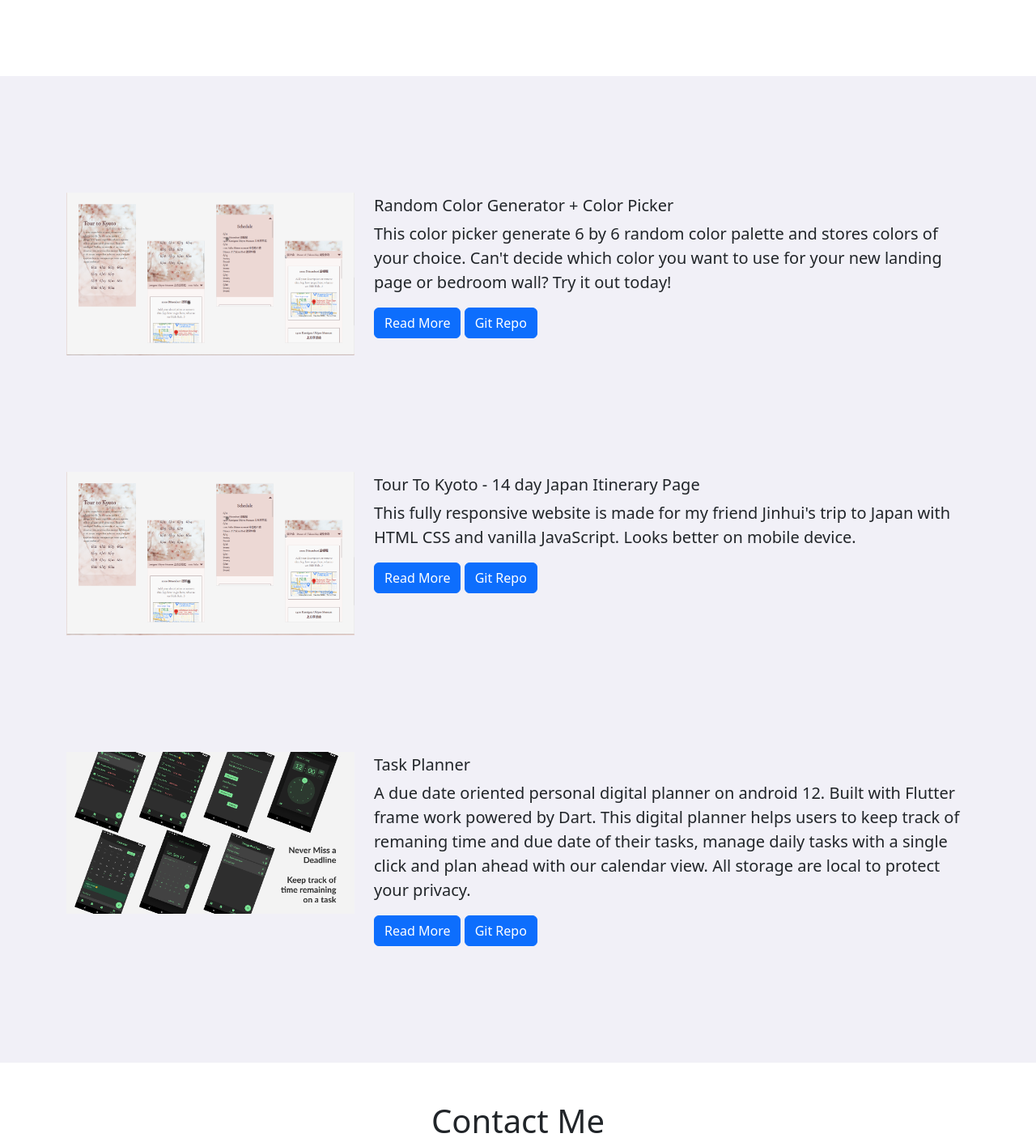
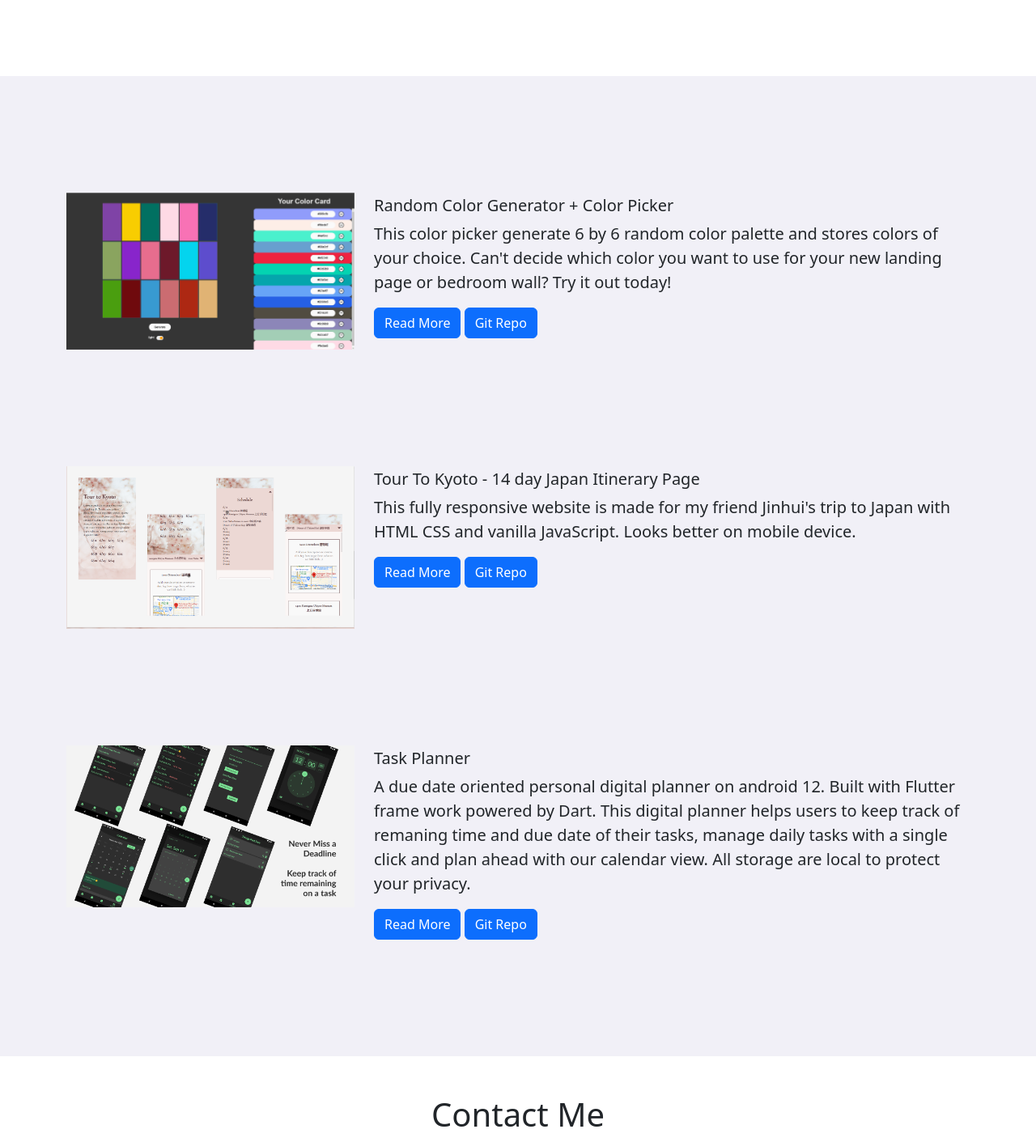
Before and after one commit to Miss0range/landing_page, a PHP site: page / in a window 1280 px wide. Shown: the part 584-1995 px from the top of the page at 81% size. Run offline with PHP 8.4, Linux system fonts and the light colour scheme; some libraries are stand-ins or nearby versions.

Commit message:
Add new showcase

```diff
--- a/projs/color_picker/index.js
+++ b/projs/color_picker/index.js
@@ -17,9 +17,9 @@ const list = document.getElementById(`list`);
 //Rows & Col
 let gridSetting = {
     nRows:6,
-    nCols:3,
+    nCols:6,
     gridWidth:100,
-    gridHeight:200
+    gridHeight:100
 }
 
 const getRandColor = () => `#${Math.floor(Math.random()*0xffffff).toString(16).padStart(6,`0`)}`;
--- a/projs/color_picker/style.css
+++ b/projs/color_picker/style.css
@@ -27,6 +27,12 @@ body.dark{
     --primary-page-bg: #353535;
     --primary-text-color:#eeeeee;
     transition: .4s;
+}
+
+canvas{
+    margin-top: 50px;
+    height: 60vw;
+    width: 60vw;
 }
 
 .title{
--- a/showcase/colorpickersc.php
+++ b/showcase/colorpickersc.php
@@ -5,9 +5,8 @@
     <div class="col-md-4">
         <div id="showcasecard" class="carousel slide" data-bs-ride="carousel">
             <div class="carousel-inner">
-                <div class="carousel-item active"><img src="assets/trip/trip1.png" alt="" class="img-fluid "></div>
-                <div class="carousel-item active"><img src="assets/trip/trip2.png" alt="" class="img-fluid "></div>
-                <div class="carousel-item active"><img src="assets/trip/tripmobile.png" alt="" class="img-fluid "></div>
+                <div class="carousel-item active"><img src="assets/color_picker/dark.png" alt="" class="img-fluid "></div>
+                <div class="carousel-item"><img src="assets/color_picker/light.png" alt="" class="img-fluid "></div>
             </div>
         </div>
     </div>
```
Also changed, not shown: assets/color_picker/dark.png (added), assets/color_picker/light.png (added).
